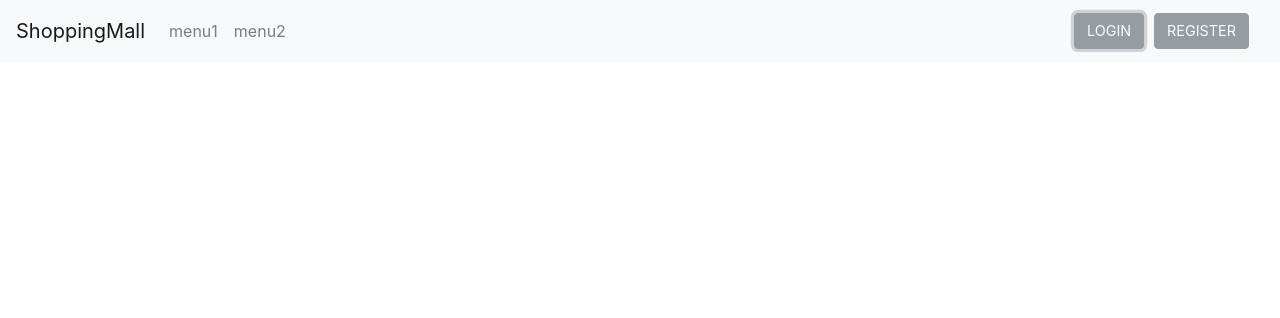
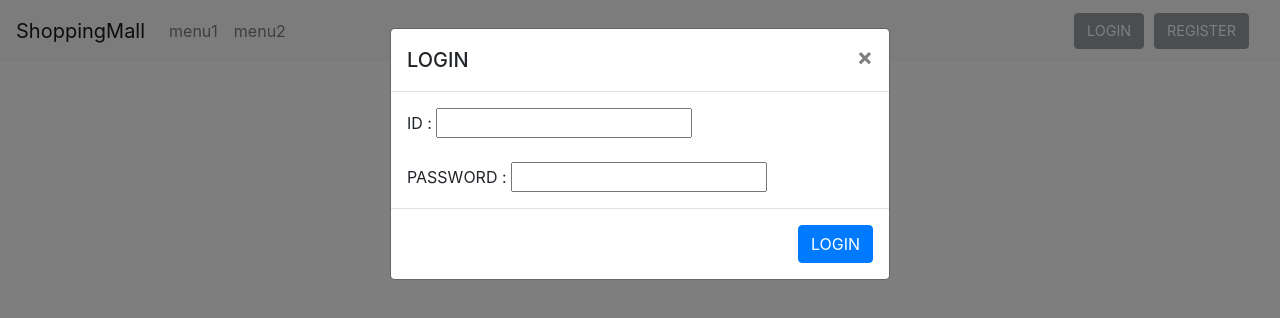
Before and after one commit to hwigyeompark/Shopping-Mall, a React (Create React App) app: page / in a window 1280 px wide. Both pictures are taken after a click on the button "LOGIN". Shown: the top 318 px of the page. Built offline with nearby package versions, Linux system fonts and the light colour scheme.

Commit message:
update mainNav

```diff
--- a/src/component/MainNav.js
+++ b/src/component/MainNav.js
@@ -1,6 +1,6 @@
 import React, {Component} from 'react';
 import { Router, Link } from 'react-router-dom';
-import { Nav, NavItem, NavLink, Navbar, NavbarBrand, Collapse, NavbarToggler, Button } from 'reactstrap';
+import { Nav, NavItem, NavLink, Navbar, NavbarBrand, Collapse, NavbarToggler, Button, Modal, ModalHeader, ModalBody, ModalFooter } from 'reactstrap';
 import 'bootstrap/dist/css/bootstrap.min.css';
 
 
@@ -12,10 +12,14 @@ class MainNav extends Component{
         this.state = {
             isOpen: false
         };
+        this.state = {
+            modal:false
+        };
     }
     toggle(){
         this.setState({
-            isOpen : !this.state.isOpen
+            isOpen : !this.state.isOpen,
+            modal : !this.state.modal
         });
     }
     render(){
@@ -45,7 +49,19 @@ class MainNav extends Component{
 
                         <Nav className="ml-auto">
                             <NavItem style={style.buttonGroup}>
-                                <Button style={style.button}>LOGIN</Button>
+                                <Button style={style.button} onClick={this.toggle}>LOGIN</Button>
+                                <Modal isOpen={this.state.modal} toggle={this.toggle} className={this.props.className}>
+                                    <ModalHeader toggle={this.toggle}>LOGIN</ModalHeader>
+                                    <ModalBody>
+                                        <form>
+                                            ID : <input type="text" name="id"/><br/><br/>
+                                            PASSWORD : <input type="password" name="password"/>
+                                        </form>
+                                    </ModalBody>
+                                    <ModalFooter>
+                                        <Button color="primary" onClick={this.toggle}>LOGIN</Button>
+                                    </ModalFooter>
+                                </Modal>
                                 <Button style={style.button}>REGISTER</Button>
                             </NavItem>
                         </Nav>
```
